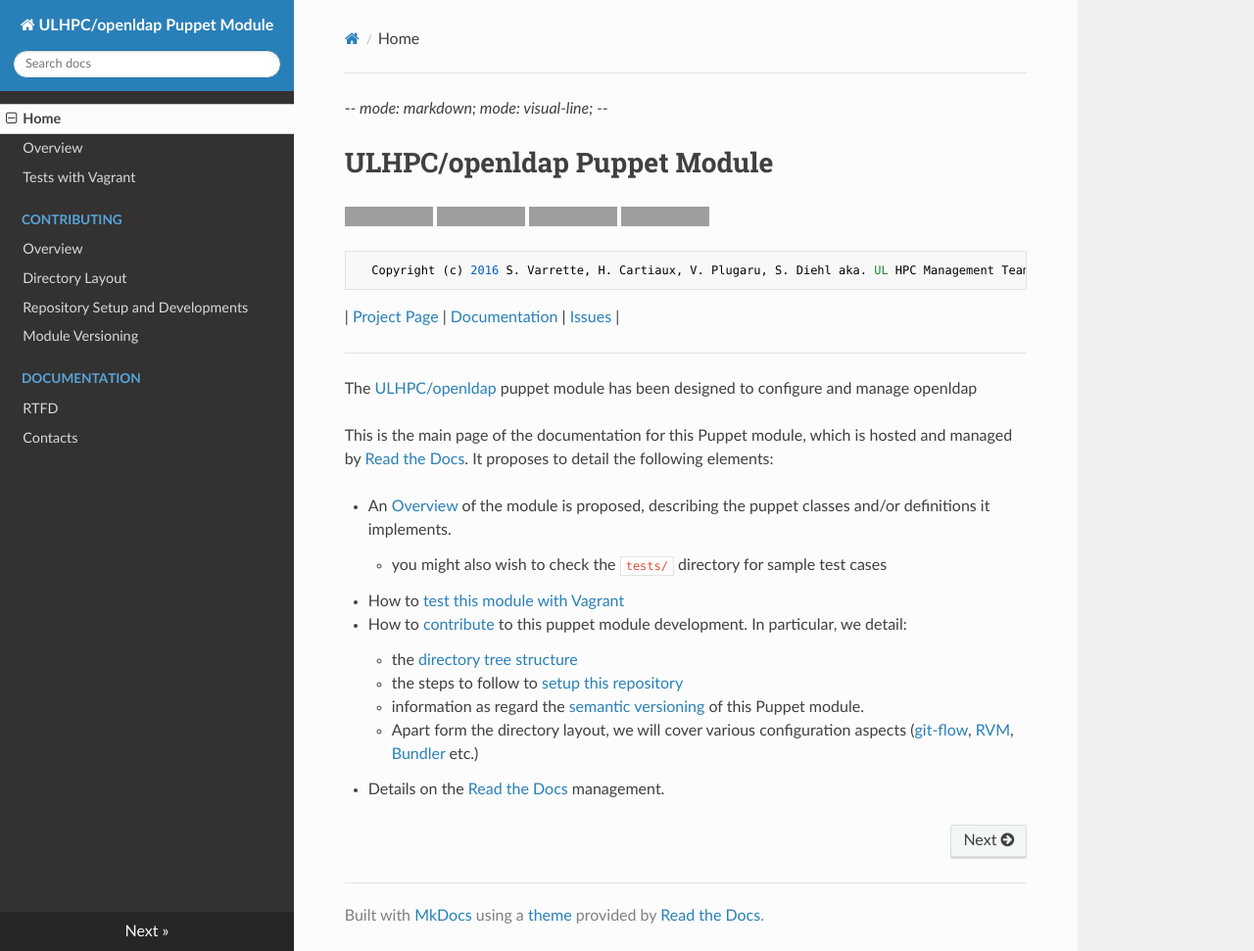
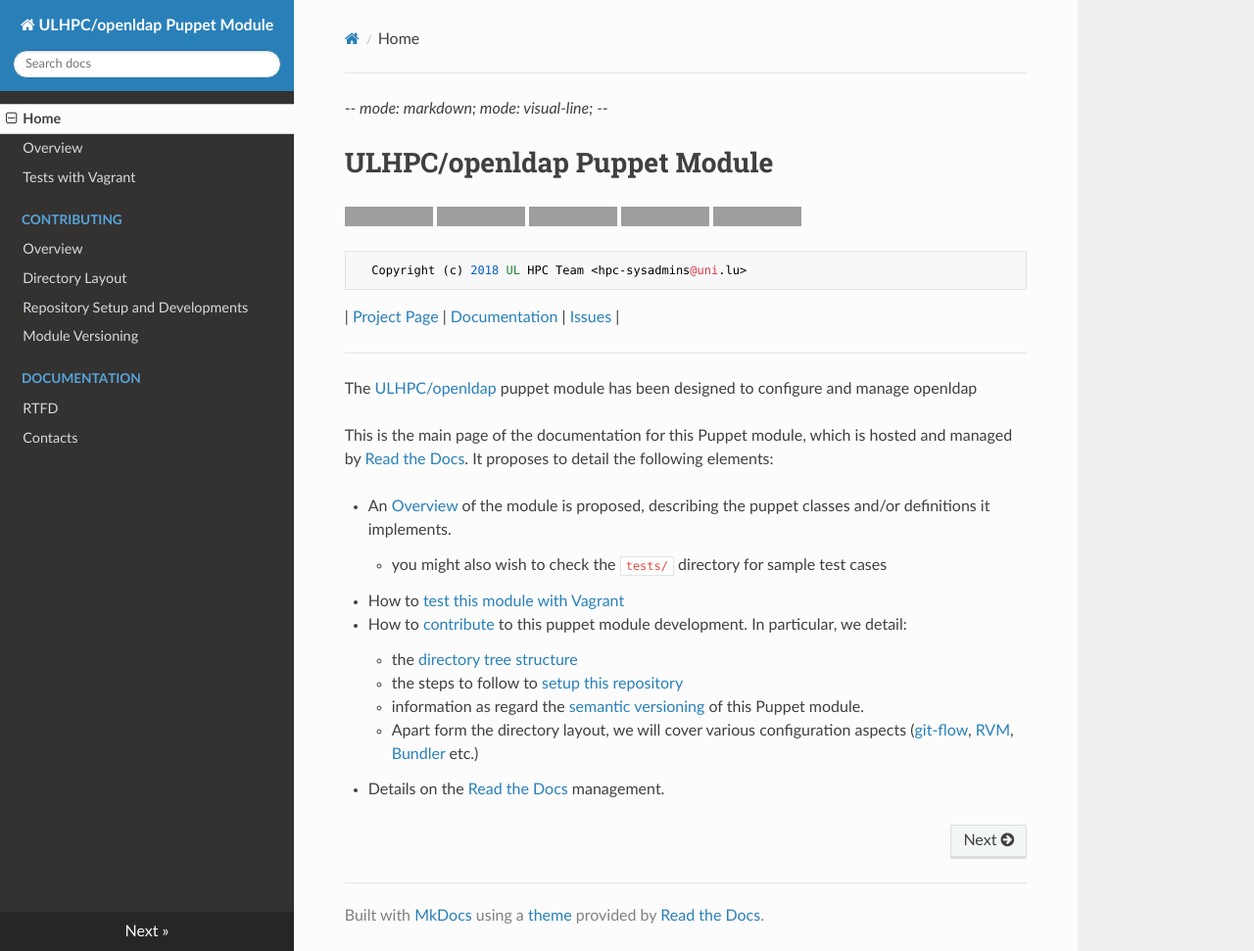
Before and after one commit to ULHPC/puppet-openldap, an MkDocs documentation site: the page built from docs/index.md, in a window 1280 px wide and 971 px high. Shown: the whole window at 98% size. Built offline with MkDocs 1.6.1, drawn with Linux system fonts in a browser that asks for light colours; nearby versions of some CDN libraries; old or Windows-style settings are respelled for this version of MkDocs; grey boxes are pictures that could not be loaded.

Commit message:
update content of 'index.md'
Signed-off-by: Hyacinthe Cartiaux <Hyacinthe.Cartiaux@uni.lu>

```diff
--- a/docs/index.md
+++ b/docs/index.md
@@ -6,8 +6,9 @@
 [![License](http://img.shields.io/:license-GPL3.0-blue.svg)](LICENSE)
 ![Supported Platforms](http://img.shields.io/badge/platform-debian-lightgrey.svg)
 [![Documentation Status](https://readthedocs.org/projects/ulhpc-puppet-openldap/badge/?version=latest)](https://readthedocs.org/projects/ulhpc-puppet-openldap/?badge=latest)
+[![By ULHPC](https://img.shields.io/badge/by-ULHPC-blue.svg)](http://hpc.uni.lu)
 
-      Copyright (c) 2016 S. Varrette, H. Cartiaux, V. Plugaru, S. Diehl aka. UL HPC Management Team <hpc-sysadmins@uni.lu>
+      Copyright (c) 2018 UL HPC Team <hpc-sysadmins@uni.lu>
 
 | [Project Page](https://github.com/ULHPC/puppet-openldap) | [Documentation](http://ulhpc-puppet-openldap.readthedocs.org/en/latest/) | [Issues](https://github.com/ULHPC/puppet-openldap/issues) |
 
```
